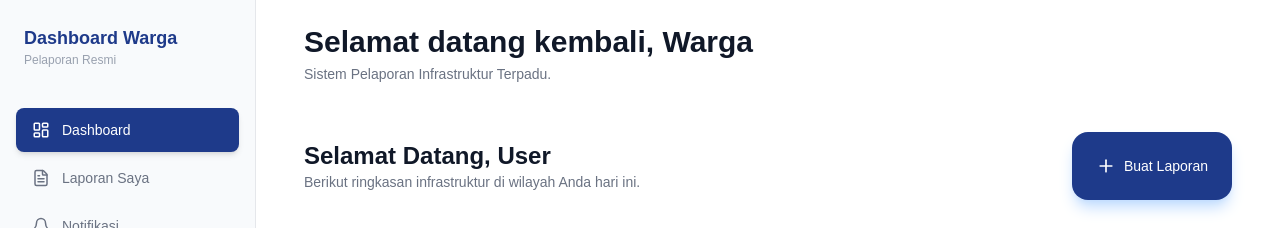
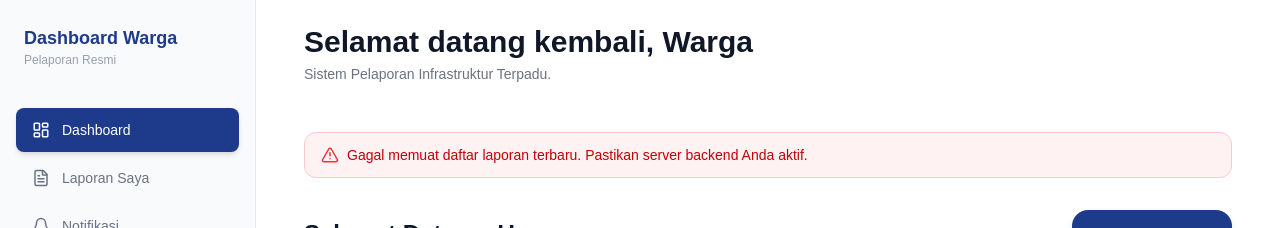
Before and after one commit to Rizkyrayhan/lapor-infrastruktur, a Next.js app in the folder apps/admin/: page / in a window 1280 px wide. Shown: the top 228 px of the page. Built offline with nearby package versions, Linux system fonts and the light colour scheme; no server answers.

Commit message:
feat: add user-friendly error banners and handling to admin dashboard page

```diff
--- a/apps/admin/src/app/page.tsx
+++ b/apps/admin/src/app/page.tsx
@@ -14,6 +14,7 @@ export default function Home() {
   const [reports, setReports] = useState([]);
   const [loading, setLoading] = useState(true);
   const [user, setUser] = useState<any>(null);
+  const [error, setError] = useState<string | null>(null);
   const [stats, setStats] = useState({
     resolved: 0,
     inProgress: 0,
@@ -31,6 +32,7 @@ export default function Home() {
         const response = await fetch('http://localhost:3000/reports', {
           headers: { 'Authorization': `Bearer ${token}` }
         });
+        if (!response.ok) throw new Error('Network response was not ok');
         const data = await response.json();
         const items = data.items || [];
 
@@ -43,8 +45,10 @@ export default function Home() {
           inProgress: filteredItems.filter((r: any) => r.status === 'IN_PROGRESS').length,
           pending: filteredItems.filter((r: any) => r.status === 'PENDING').length,
         });
-      } catch (error) {
-        console.error(error);
+        setError(null);
+      } catch (err) {
+        console.error(err);
+        setError('Gagal memuat statistik laporan. Pastikan server backend Anda aktif.');
       }
     };
 
@@ -58,10 +62,13 @@ export default function Home() {
         const response = await fetch(url, {
           headers: { 'Authorization': `Bearer ${token}` }
         });
+        if (!response.ok) throw new Error('Network response was not ok');
         const data = await response.json();
         setReports(data.items || []);
-      } catch (error) {
-        console.error(error);
+        setError(null);
+      } catch (err) {
+        console.error(err);
+        setError('Gagal memuat daftar laporan terbaru. Pastikan server backend Anda aktif.');
       } finally {
         setLoading(false);
       }
@@ -108,6 +115,12 @@ export default function Home() {
   return (
     <DashboardLayout>
       <div className="py-6 space-y-8 pb-12">
+        {error && (
+          <div className="bg-red-50 border border-red-200 text-red-700 px-4 py-3 rounded-xl flex items-center gap-2 text-sm">
+            <AlertTriangle className="flex-shrink-0 text-red-500" size={18} />
+            <span>{error}</span>
+          </div>
+        )}
         {/* Header Actions */}
         <div className="flex items-center justify-between">
           <div>
```
